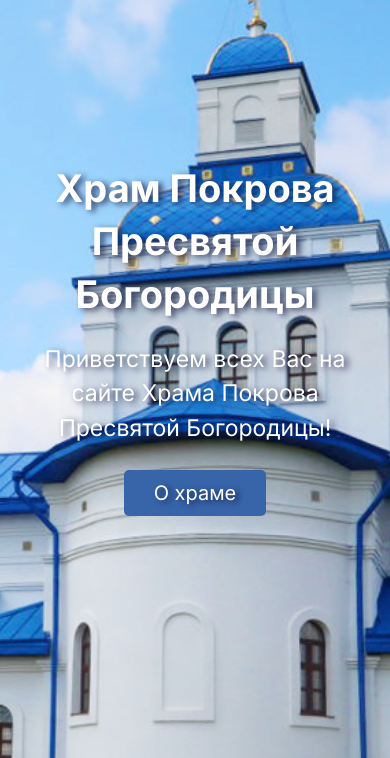
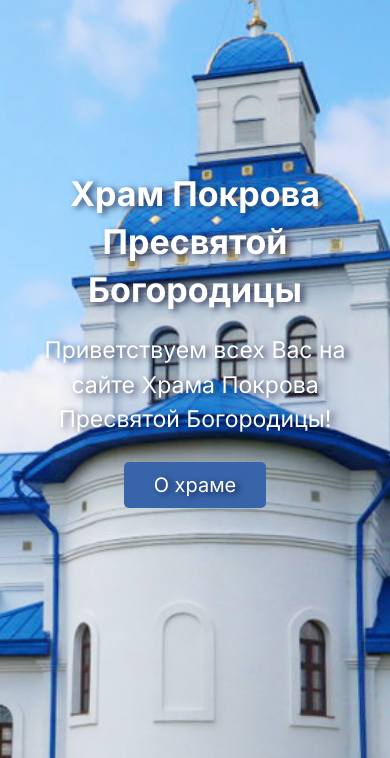
Before and after one commit to Yauheni88/pokrov, a website: page index.html in a window 390 px wide. Shown: the part 83-841 px from the top of the page. Drawn offline with nearby package versions, Linux system fonts and the light colour scheme; a web font is replaced by a local one.

Commit message:
Add files via upload

```diff
--- a/scss/layout/_hero.scss
+++ b/scss/layout/_hero.scss
@@ -108,7 +108,7 @@
     }
 
     .hero__title {
-        font-size: 38px;
+        font-size: 34px;
         max-width: none;
         margin: 0 auto 20px;
     }
```
Also changed, not shown: style.css.
